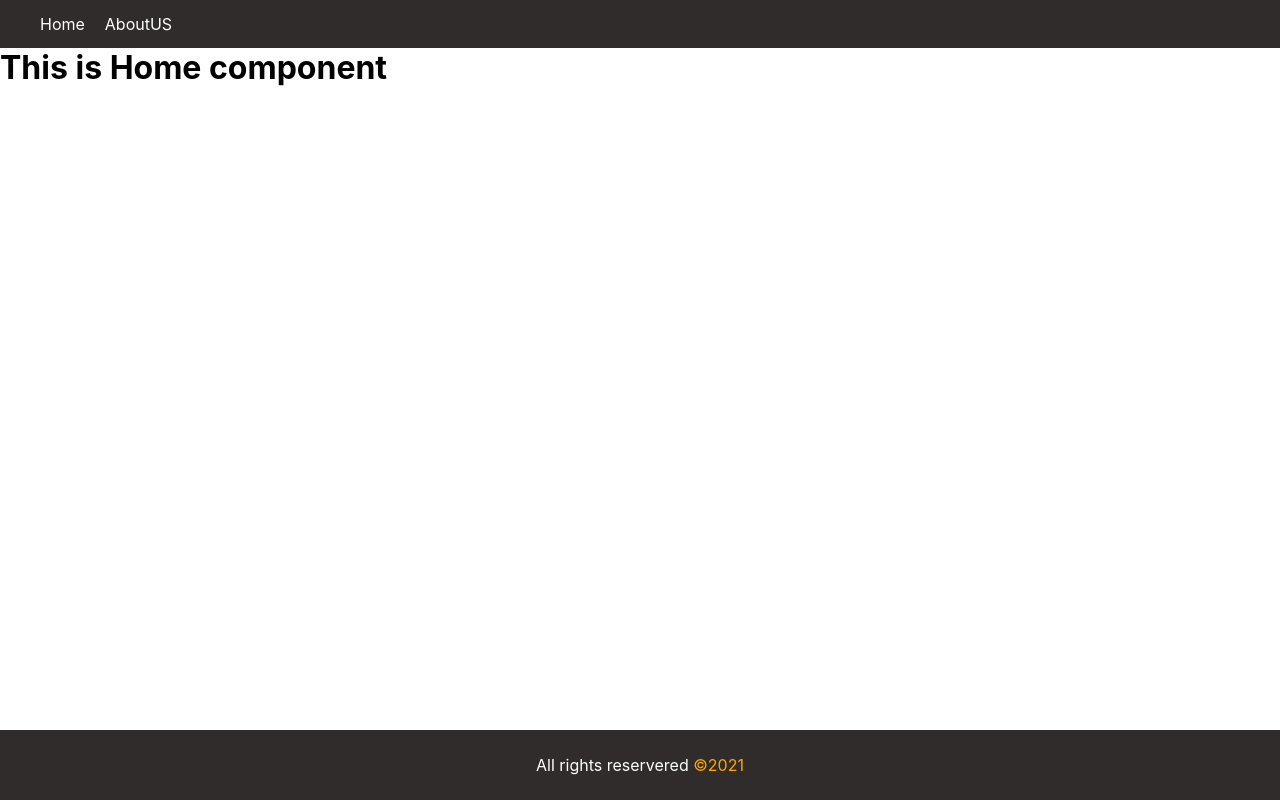
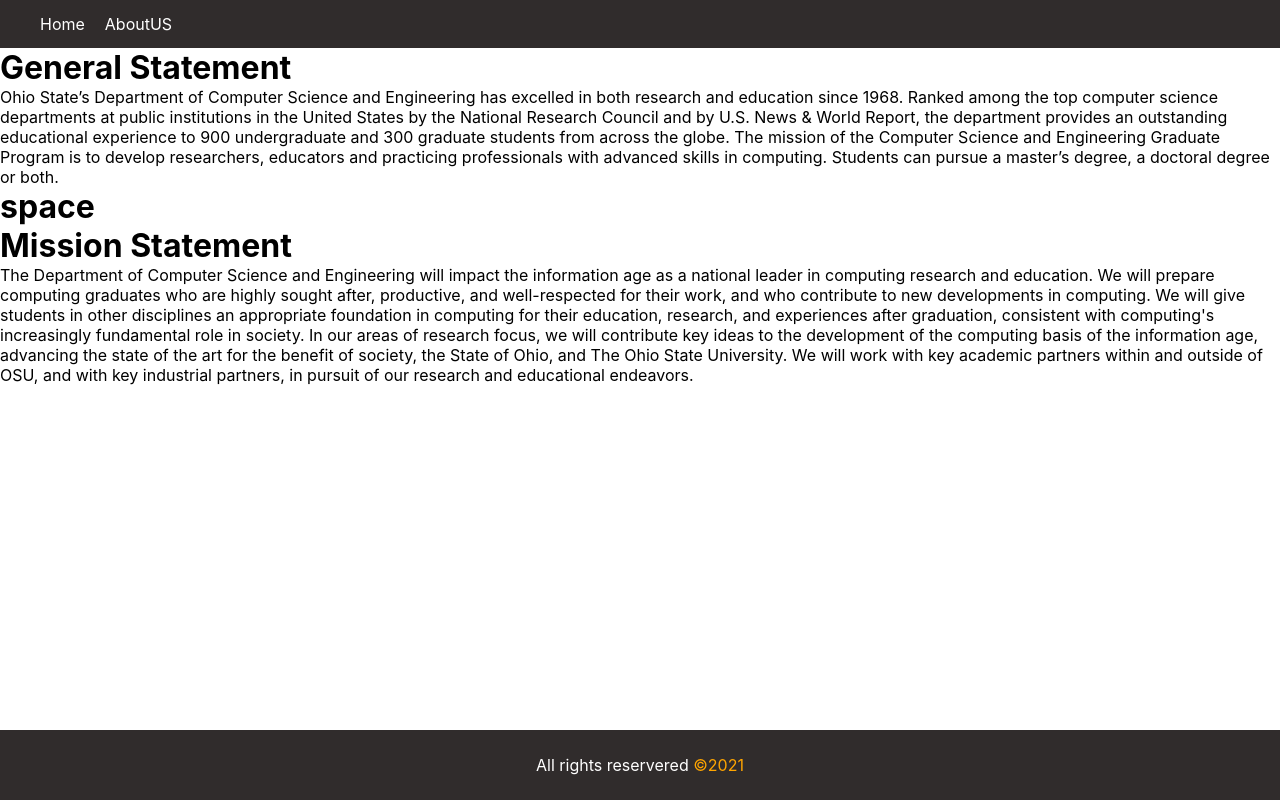
Before and after one commit to jabrayare/React-Demo, a React (Create React App) app: page / in a window 1280 px wide. Built offline with nearby package versions, Linux system fonts and the light colour scheme.

Commit message:
added some html to home component

```diff
--- a/src/components/Home.js
+++ b/src/components/Home.js
@@ -4,7 +4,44 @@
 function Home() {
   return (
     <div>
-      <h1>This is Home component</h1>
+      <h1>General Statement</h1>
+      <p>Ohio State’s Department of Computer Science
+        and Engineering has excelled in both research
+        and education since 1968. Ranked among the top
+        computer science departments at public institutions
+        in the United States by the National Research
+        Council and by U.S. News & World Report, the
+        department provides an outstanding educational
+        experience to 900 undergraduate and 300 graduate
+        students from across the globe.
+        The mission of the Computer Science and Engineering
+        Graduate Program is to develop researchers, educators
+        and practicing professionals with advanced skills in
+        computing. Students can pursue a master’s degree, a
+        doctoral degree or both.
+        </p>
+
+        <h1> space</h1>
+
+        <h1>Mission Statement</h1>
+        <p>The Department of Computer Science and Engineering
+          will impact the information age as a national leader
+          in computing research and education. We will prepare
+          computing graduates who are highly sought after,
+          productive, and well-respected for their work, and
+          who contribute to new developments in computing. We
+          will give students in other disciplines an appropriate
+          foundation in computing for their education, research,
+          and experiences after graduation, consistent with
+          computing's increasingly fundamental role in society.
+          In our areas of research focus, we will contribute key
+          ideas to the development of the computing basis of the
+          information age, advancing the state of the art for the
+          benefit of society, the State of Ohio, and The Ohio State
+          University. We will work with key academic partners within
+          and outside of OSU, and with key industrial partners, in
+          pursuit of our research and educational endeavors.
+</p>
     </div>
   );
 }
```
